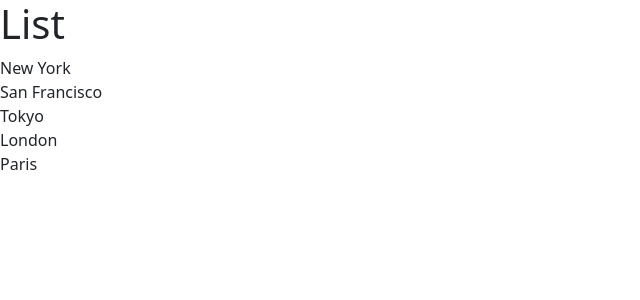
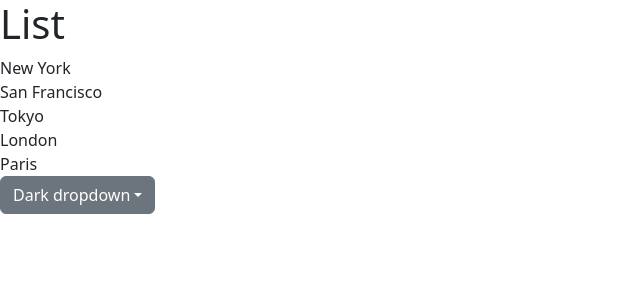
Before and after one commit to AlexETay7/MyPortfolio, a React (Vite) app: page / in a window 1280 px wide. Shown: the top 300 px of the page, without its empty margins (0-640 px from the left). Built offline with nearby package versions, Linux system fonts and the light colour scheme.

Commit message:
added a dropdown button

```diff
--- a/src/App.tsx
+++ b/src/App.tsx
@@ -1,36 +1,16 @@
+import { DarkDropdownButton } from "./components/DarkDropdownButton";
 import ListGroup from "./components/ListGroup";
 
 function App() {
-  return <div><ListGroup /></div>
+  return (
+    <div>
+      <ListGroup></ListGroup>
+      <DarkDropdownButton></DarkDropdownButton>
+    </div>
+  );
 }
 
 export default App;
-
-
-
-
-
-
-
-
-
-
-
-
-
-
-
-
-
-
-
-
-
-
-
-
-
-
 
 // import { useState } from 'react'
 // import reactLogo from './assets/react.svg'
--- /dev/null
+++ b/src/components/DarkDropdownButton.tsx
@@ -0,0 +1,47 @@
+function DarkDropdownButton() {
+  return (
+    <div className="dropdown" data-bs-theme="dark">
+      <button
+        className="btn btn-secondary dropdown-toggle"
+        type="button"
+        id="dropdownMenuButtonDark"
+        data-bs-toggle="dropdown"
+        aria-expanded="false"
+      >
+        Dark dropdown
+      </button>
+      <ul className="dropdown-menu" aria-labelledby="dropdownMenuButtonDark">
+        <li>
+          <a className="dropdown-item active" href="#">
+            Action
+          </a>
+        </li>
+        <li>
+          <a className="dropdown-item" href="#">
+            Action
+          </a>
+        </li>
+        <li>
+          <a className="dropdown-item" href="#">
+            Another action
+          </a>
+        </li>
+        <li>
+          <a className="dropdown-item" href="#">
+            Something else here
+          </a>
+        </li>
+        <li>
+          <hr className="dropdown-divider"></hr>
+        </li>
+        <li>
+          <a className="dropdown-item" href="#">
+            Separated link
+          </a>
+        </li>
+      </ul>
+    </div>
+  );
+}
+
+export { DarkDropdownButton };
```
